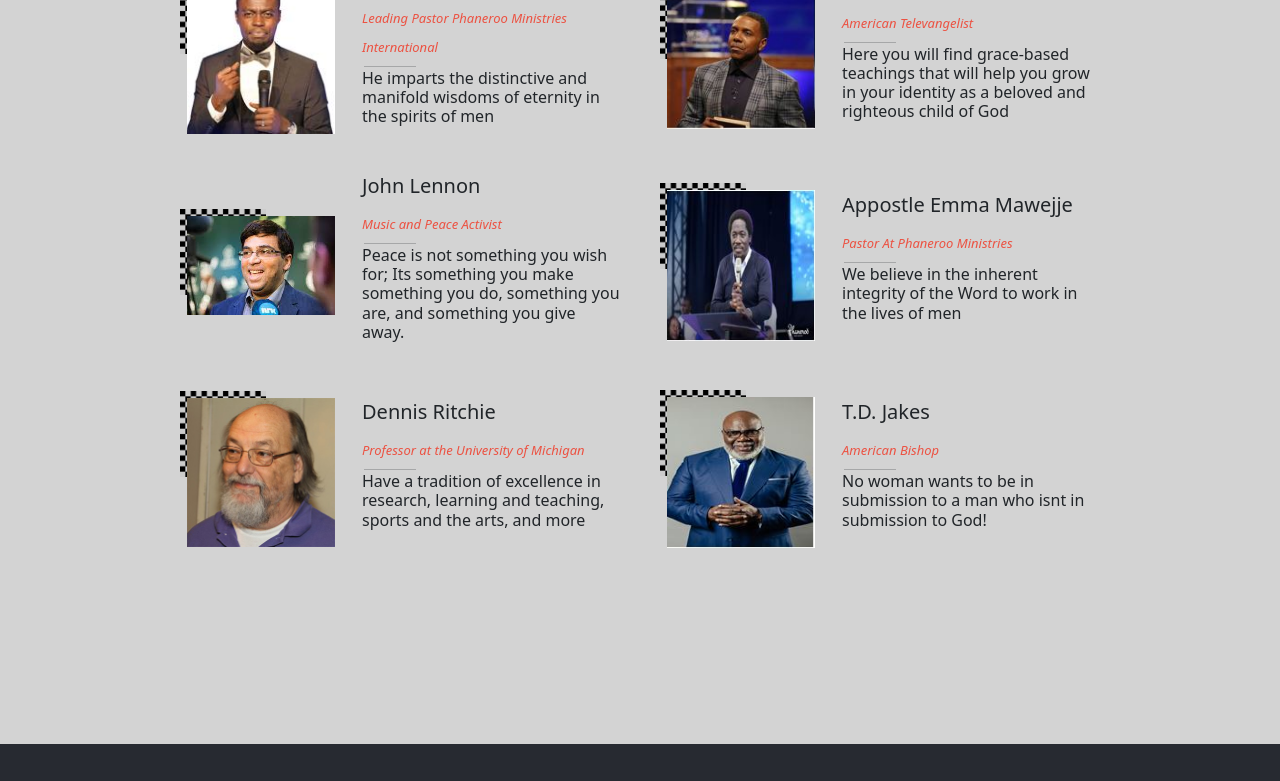
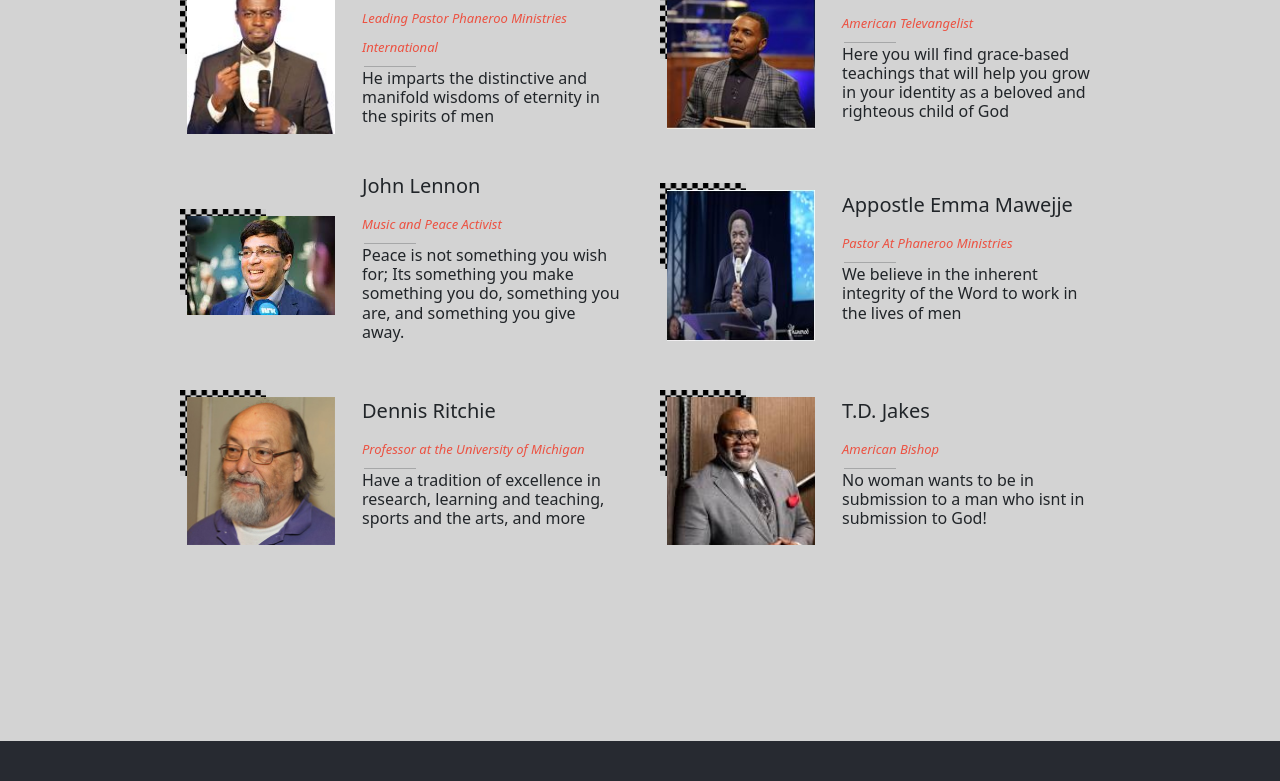
Before and after one commit to bronnie313/phaneroo-men-gather, a website: page index.html in a window 1280 px wide. Shown: the part 1302-2083 px from the top of the page. Drawn offline with nearby package versions, Linux system fonts and the light colour scheme.

Commit message:
resolve image problem in deployment

```diff
--- a/index.js
+++ b/index.js
@@ -46,7 +46,7 @@
     quoteDescription: 'Have a tradition of excellence in research, learning and teaching, sports and the arts, and more',
   },
   {
-    speakersPicture: './images/td jakes.jpg',
+    speakersPicture: './images/td jakes.jfif',
     speakersName: 'T.D. Jakes',
     positionHeld: 'American Bishop',
     quoteDescription: 'No woman wants to be in submission to a man who isnt in submission to God!',
--- a/style.css
+++ b/style.css
@@ -280,7 +280,6 @@
   .hidden {
     display: none;
   }
-
 }
 
 @media only screen and (min-width: 768px) {
```
Also changed, not shown: images/speakers/td jakes.jpg (deleted), images/td jakes.JPG (deleted), images/td jakes.jfif (added).
